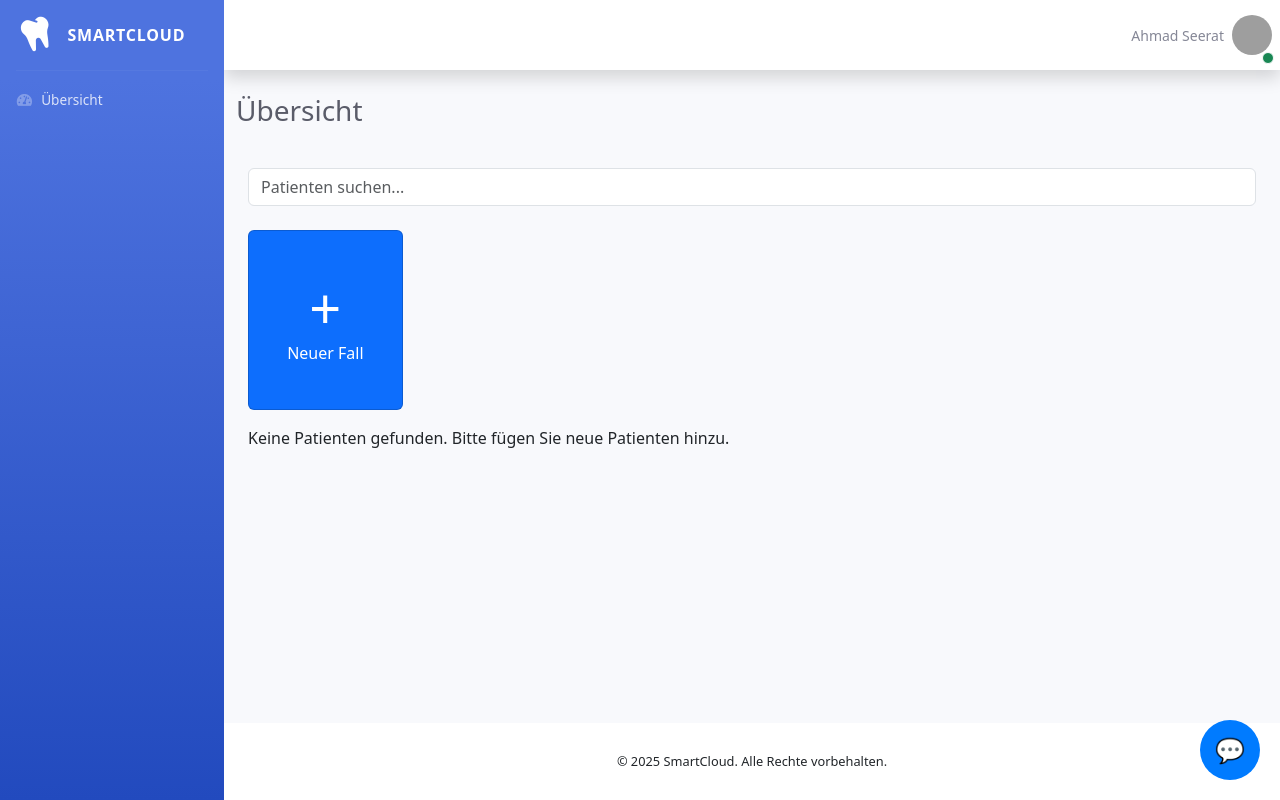
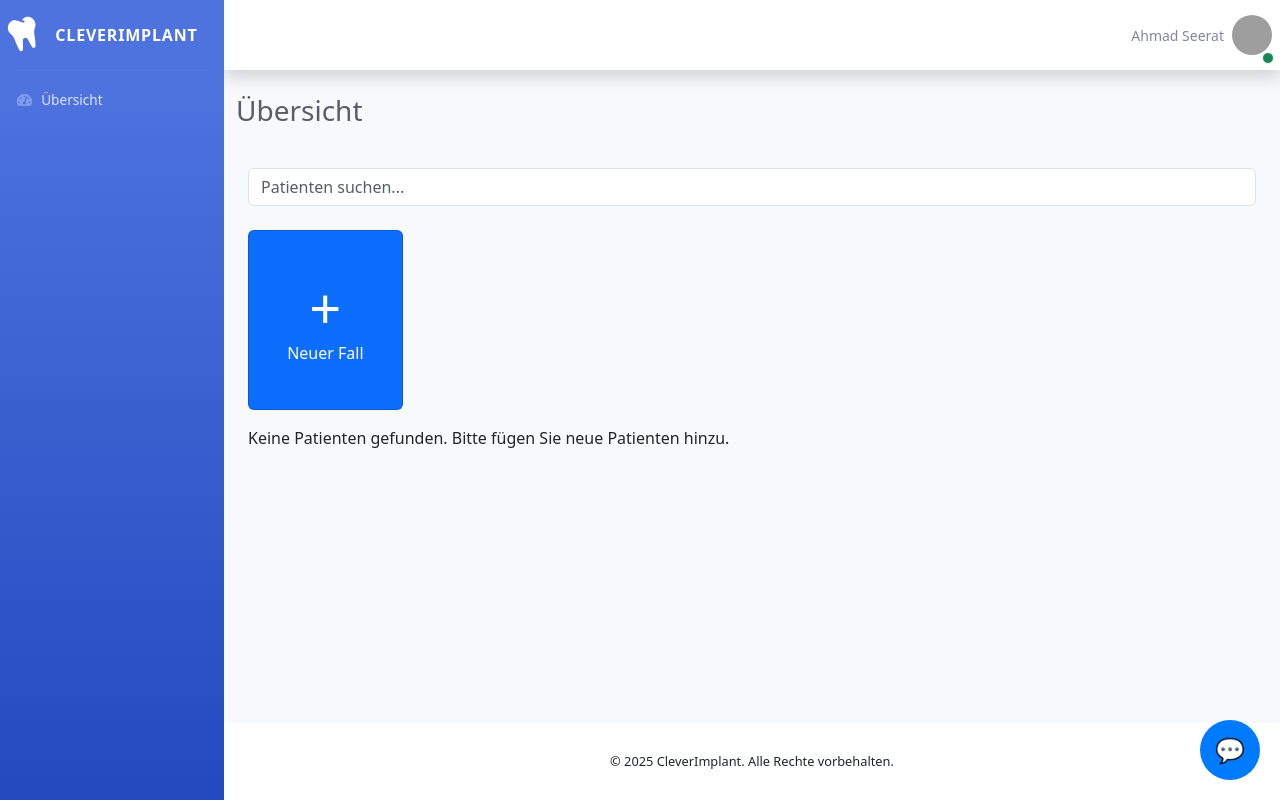
Before and after one commit to SeeratPeroz/SmartCloud, a Django app: page /index/ in a window 1280 px wide. Run offline with Django 5.2, Linux system fonts and the light colour scheme; a user stored in the database is signed in; data comes from the database, SQL or seed files in the repository; data that the repository does not hold is empty; some libraries are stand-ins or nearby versions; grey boxes are pictures that could not be loaded.

Commit message:
Changing website name.

```diff
--- a/SmartCloud/templates/partials/footer.html
+++ b/SmartCloud/templates/partials/footer.html
@@ -3,7 +3,7 @@
 <footer class="sticky-footer bg-white">
   <div class="container my-auto">
     <div class="copyright text-center my-auto">
-      <span>© 2025 SmartCloud. Alle Rechte vorbehalten.</span>
+      <span>© 2025 CleverImplant. Alle Rechte vorbehalten.</span>
     </div>
   </div>
 </footer>
--- a/SmartCloud/templates/partials/sidebar.html
+++ b/SmartCloud/templates/partials/sidebar.html
@@ -6,7 +6,7 @@
     <div class="sidebar-brand-icon rotate-n-15">
       <i class="fas fa-tooth"></i>
     </div>
-    <div class="sidebar-brand-text mx-3">SmartCloud</div>
+    <div class="sidebar-brand-text mx-3">CleverImplant</div>
   </a>
 
   <!-- Divider -->
--- a/SmartCloud/templates/patientImage.html
+++ b/SmartCloud/templates/patientImage.html
@@ -1,6 +1,6 @@
 {% extends 'base.html' %}
 
-{% block title %}Patientenbilder - SmartCloud{% endblock %}
+{% block title %}Patientenbilder - CleverImplant{% endblock %}
 
 {% block content %}
 <div class="container mt-5">
```
